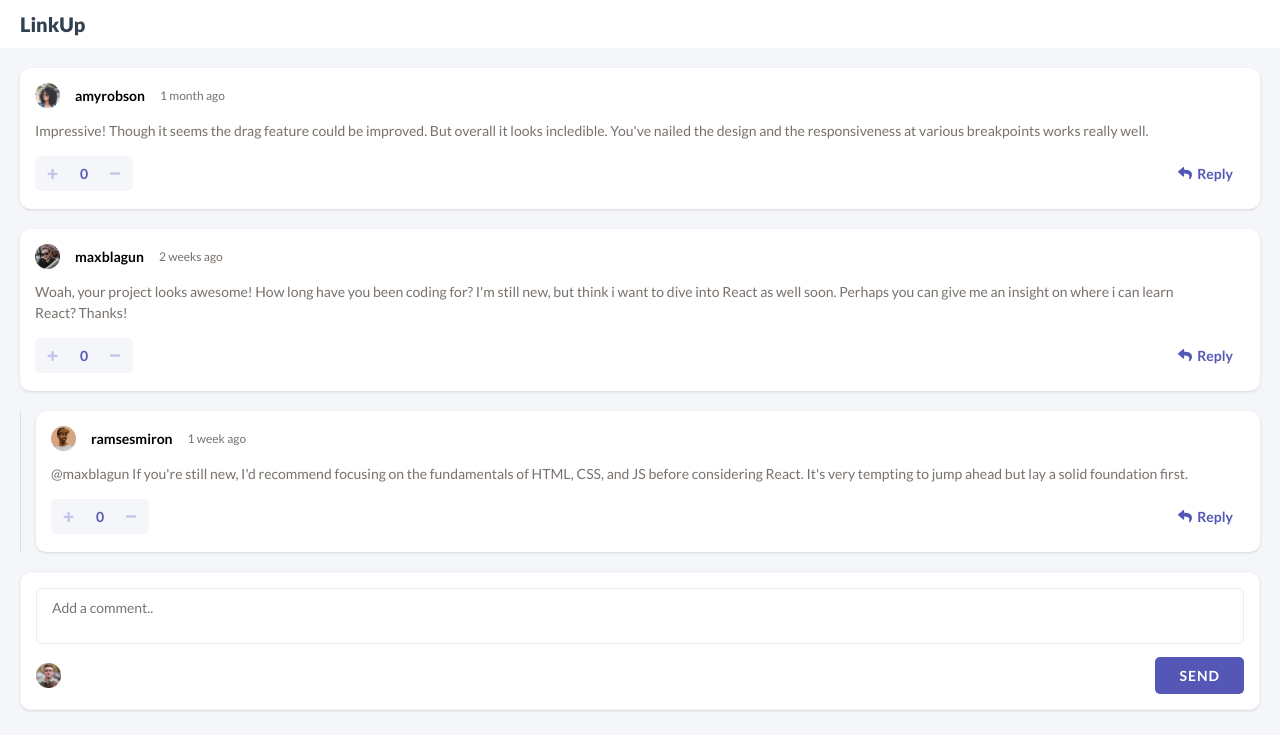
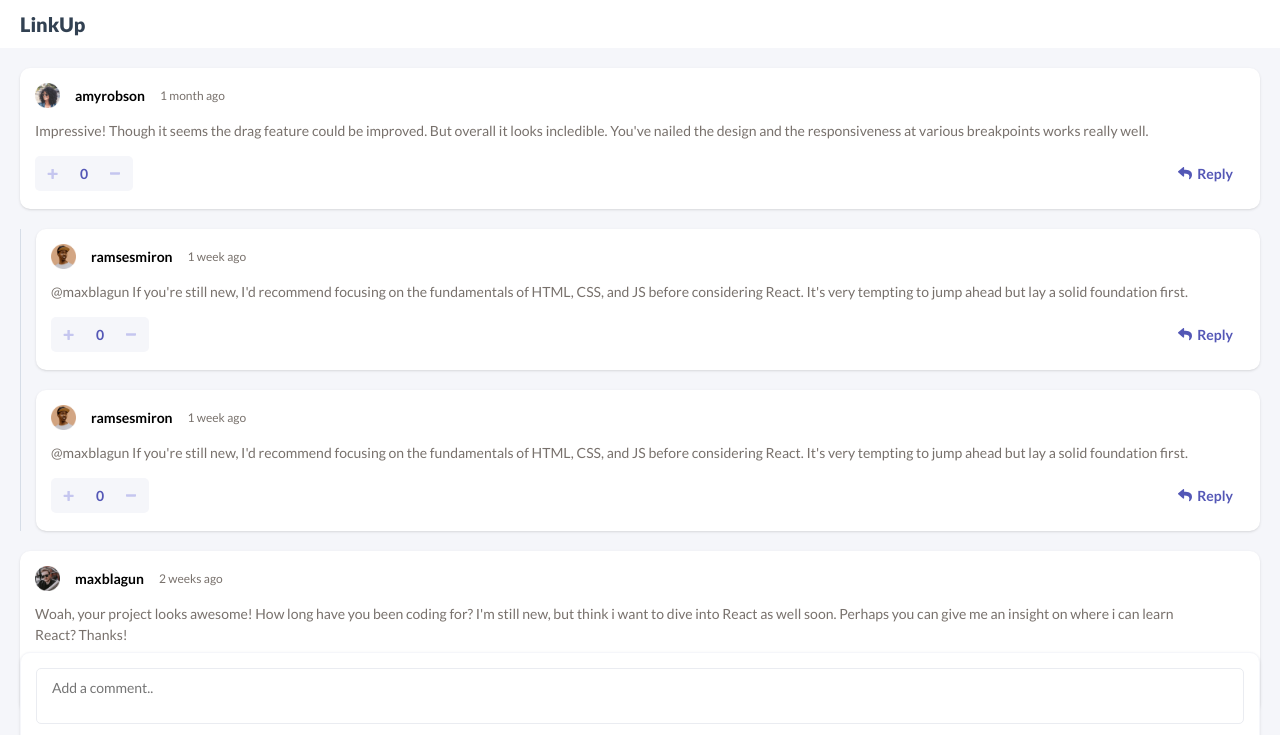
Before and after one commit to LucasBalbinoSS/interactive-comments-section, a React (Vite) app: page / in a window 1280 px wide. Shown: the top 735 px of the page. Built offline with nearby package versions, Linux system fonts and the light colour scheme.

Commit message:
Feat: Add comments dynamically

```diff
--- a/src/App.jsx
+++ b/src/App.jsx
@@ -1,16 +1,14 @@
 import "./App.css";
 import Comment from "./components/Comment";
 import Header from "./components/Header";
-import Input from "./components/Input";
 
-export default function App() {
+const App = () => {
   return (
     <>
       <Header />
-      <ul className="comments-list">
-        <Comment />
-      </ul>
-      <Input />
+      <Comment />
     </>
   );
 }
+
+export default App
--- a/src/components/Comment.jsx
+++ b/src/components/Comment.jsx
@@ -1,48 +1,40 @@
 import { useState } from "react";
 
 import "./Comment.css";
+import commentList from "../utils/commentList";
+
 import Reply from "./Reply";
 import Likes from "./Likes";
+import Input from "./Input";
 
-export default function Comment() {
-  const [commentsList, setCommentsList] = useState([
+const Comment = () => {
+  const [comment, setComment] = useState(commentList)
+
+  const addComment = (newComment) => {
+    if (newComment == '') {
+      return
+    }
+
+    setComment((prevComments) => [
+      ...prevComments,
       {
-      id: 0,
-      url: "../../images/avatars/image-amyrobson.png",
-      alt: "amyrobson's profile photo",
-      user: "amyrobson",
-      date: "1 month ago",
-      content:
-        "Impressive! Though it seems the drag feature could be improved. But overall it looks incledible. You've nailed the design and the responsiveness at various breakpoints works really well.",
-      replies: [],
-    },
-    {
-      id: 1,
-      url: "../../images/avatars/image-maxblagun.png",
-      alt: "maxblagun's profile photo",
-      user: "maxblagun",
-      date: "2 weeks ago",
-      content:
-        "Woah, your project looks awesome! How long have you been coding for? I'm still new, but think i want to dive into React as well soon. Perhaps you can give me an insight on where i can learn React? Thanks!",
-      replies: [
-        {
-          id: 0,
-          url: "../../images/avatars/image-ramsesmiron.png",
-          alt: "ramsesmiron's profile photo",
-          user: "ramsesmiron",
-          date: "1 week ago",
-          content:
-            "@maxblagun If you're still new, I'd recommend focusing on the fundamentals of HTML, CSS, and JS before considering React. It's very tempting to jump ahead but lay a solid foundation first.",
-        },
-      ],
-    },
-  ]);
+        id: prevComments?.length + 1,
+        url: "../../images/avatars/image-juliusomo.png",
+        alt: "juliusomos's profile photo",
+        user: "lucasbalbs",
+        date: "now",
+        content: newComment,
+        replies: []
+      }
+    ])
+  }
 
   return (
     <>
-      {commentsList.map(function (comment) {
+      <ul className="comments-list">
+        {comment.map((comment, index) => {
           return (
-          <li className="comment-container" key={comment.id}>
+            <li className="comment-container" key={index}>
               <div className="comment">
                 <div className="information">
                   <img className="photo" src={comment.url} alt={comment.alt} />
@@ -58,12 +50,12 @@ export default function Comment() {
                   </button>
                 </div>
               </div>
-            {comment.replies.length > 0 && (
+              {comment?.replies?.length > 0 && (
                 <ul className="replies-list">
-                {comment.replies.map(function (reply) {
+                  {comment.replies.map(function (reply, index) {
                     return (
                       <Reply
-                      key={reply.id}
+                        key={index}
                         url={reply.url}
                         alt={reply.alt}
                         user={reply.user}
@@ -77,6 +69,10 @@ export default function Comment() {
             </li>
           );
         })}
+      </ul>
+      <Input addComment={addComment} />
     </>
   );
 }
+
+export default Comment
--- a/src/components/Header.jsx
+++ b/src/components/Header.jsx
@@ -1,9 +1,11 @@
 import "./Header.css";
 
-export default function Header() {
+const Header = () => {
   return (
     <header>
       <span className="logo">LinkUp</span>
     </header>
   );
 }
+
+export default Header
--- a/src/components/Input.jsx
+++ b/src/components/Input.jsx
@@ -1,6 +1,18 @@
+import { useState } from "react";
 import "./Input.css";
 
-export default function Input() {
+const Input = ({ addComment }) => {
+  const [comment, setComment] = useState('')
+
+  const handleTextAreaChange = (e) => {
+    setComment(e.target.value)
+  }
+
+  const handleAddComment = () => {
+    addComment(comment)
+    setComment('')
+  }
+
   return (
     <div className="input">
       <textarea
@@ -8,6 +20,8 @@ export default function Input() {
         name="input"
         id="input"
         placeholder="Add a comment.."
+        value={comment}
+        onChange={handleTextAreaChange}
       ></textarea>
       <div className="input-internal">
         <img
@@ -15,8 +29,10 @@ export default function Input() {
           src="../../images/avatars/image-juliusomo.png"
           alt="juliusomo's profile photo"
         />
-        <button className="send-button js-send-button">Send</button>
+        <button onClick={handleAddComment} className="send-button js-send-button">Send</button>
       </div>
     </div>
   );
 }
+
+export default Input
--- a/src/components/Likes.jsx
+++ b/src/components/Likes.jsx
@@ -2,7 +2,7 @@ import { useState } from "react";
 
 import "./Likes.css";
 
-export default function Likes() {
+const Likes = () => {
   const [likes, setLikes] = useState(function () {
     return 0;
   });
@@ -29,3 +29,5 @@ export default function Likes() {
     </div>
   );
 }
+
+export default Likes
--- a/src/components/Reply.jsx
+++ b/src/components/Reply.jsx
@@ -1,6 +1,6 @@
 import Likes from "./Likes";
 
-export default function Reply(props) {
+const Reply = (props) => {
   return (
     <li className="comment-container" key={props.id}>
       <div className="comment">
@@ -21,3 +21,5 @@ export default function Reply(props) {
     </li>
   );
 }
+
+export default Reply
--- /dev/null
+++ b/src/utils/commentList.js
@@ -0,0 +1,56 @@
+const commentList = [
+    {
+      url: "../../images/avatars/image-amyrobson.png",
+      alt: "amyrobson's profile photo",
+      user: "amyrobson",
+      date: "1 month ago",
+      content:
+        "Impressive! Though it seems the drag feature could be improved. But overall it looks incledible. You've nailed the design and the responsiveness at various breakpoints works really well.",
+      replies: [
+        {
+          url: "../../images/avatars/image-ramsesmiron.png",
+          alt: "ramsesmiron's profile photo",
+          user: "ramsesmiron",
+          date: "1 week ago",
+          content:
+            "@maxblagun If you're still new, I'd recommend focusing on the fundamentals of HTML, CSS, and JS before considering React. It's very tempting to jump ahead but lay a solid foundation first.",
+        },
+        {
+          url: "../../images/avatars/image-ramsesmiron.png",
+          alt: "ramsesmiron's profile photo",
+          user: "ramsesmiron",
+          date: "1 week ago",
+          content:
+            "@maxblagun If you're still new, I'd recommend focusing on the fundamentals of HTML, CSS, and JS before considering React. It's very tempting to jump ahead but lay a solid foundation first.",
+        },
+      ],
+    },
+    {
+      url: "../../images/avatars/image-maxblagun.png",
+      alt: "maxblagun's profile photo",
+      user: "maxblagun",
+      date: "2 weeks ago",
+      content:
+        "Woah, your project looks awesome! How long have you been coding for? I'm still new, but think i want to dive into React as well soon. Perhaps you can give me an insight on where i can learn React? Thanks!",
+      replies: [
+        {
+          url: "../../images/avatars/image-ramsesmiron.png",
+          alt: "ramsesmiron's profile photo",
+          user: "ramsesmiron",
+          date: "1 week ago",
+          content:
+            "@maxblagun If you're still new, I'd recommend focusing on the fundamentals of HTML, CSS, and JS before considering React. It's very tempting to jump ahead but lay a solid foundation first.",
+        },
+        {
+          url: "../../images/avatars/image-ramsesmiron.png",
+          alt: "ramsesmiron's profile photo",
+          user: "ramsesmiron",
+          date: "1 week ago",
+          content:
+            "@maxblagun If you're still new, I'd recommend focusing on the fundamentals of HTML, CSS, and JS before considering React. It's very tempting to jump ahead but lay a solid foundation first.",
+        },
+      ],
+    },
+]
+
+export default commentList
```
Lines whose indentation alone changed are shown as unchanged.
